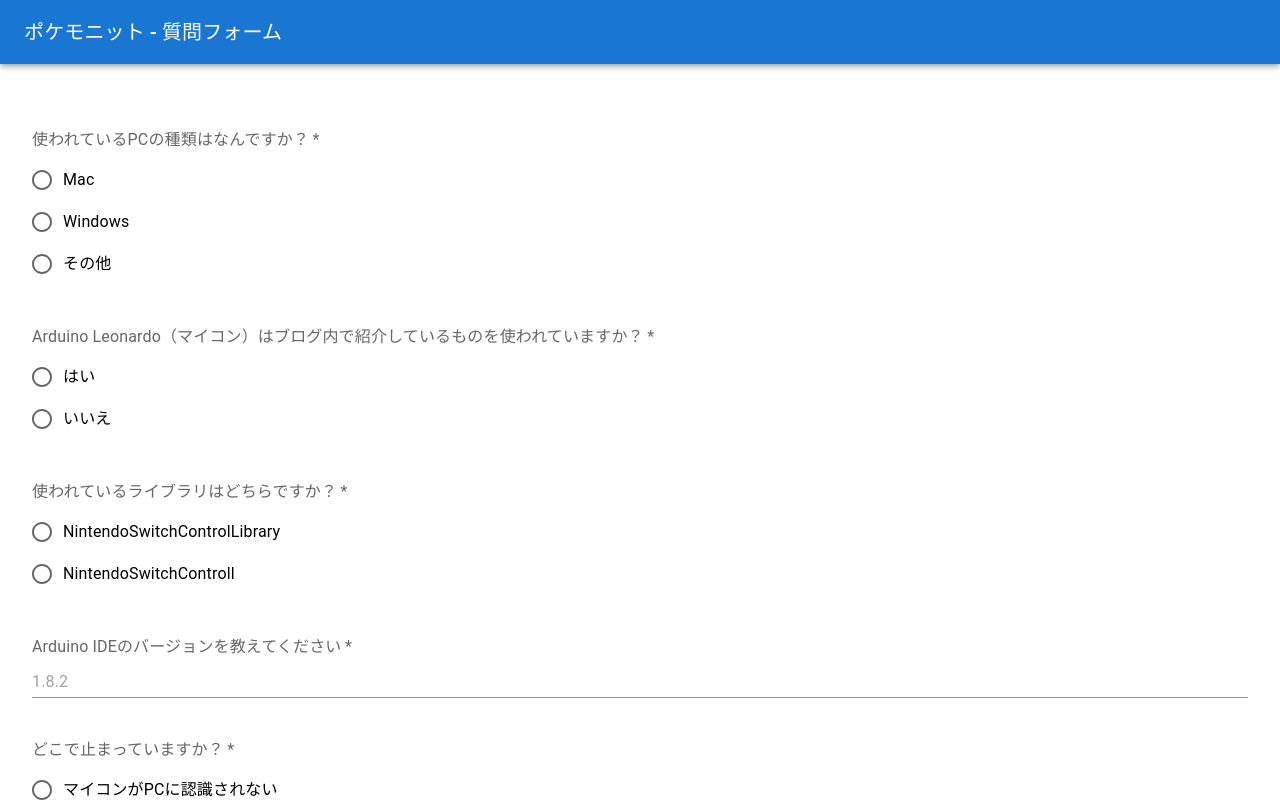
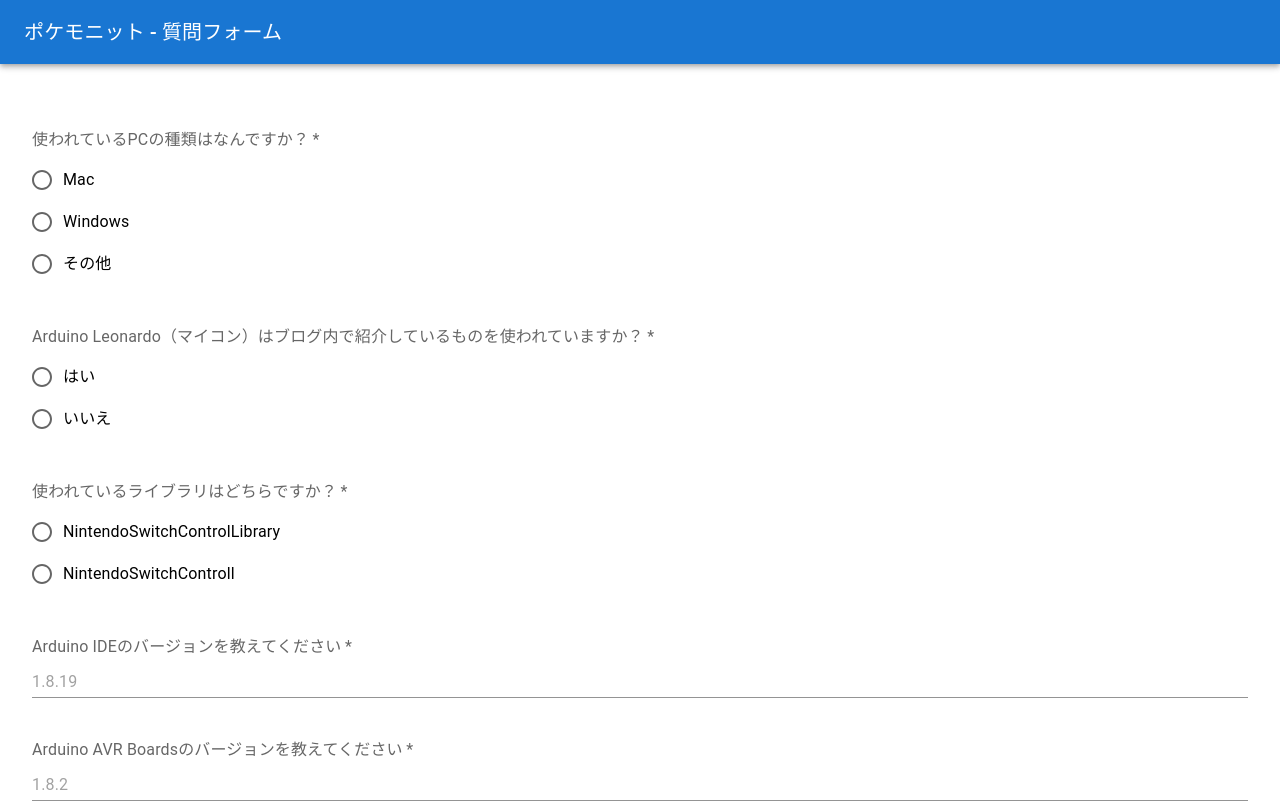
Before and after one commit to lefmarna/contact.pokemonit, a Next.js app: page /setup in a window 1280 px wide. Shown: the top 802 px of the page. Built offline with nearby package versions, Linux system fonts and the light colour scheme.

Commit message:
feat: Arduino AVR Boardsのバージョンの項目を追加

```diff
--- a/src/constants/setup.ts
+++ b/src/constants/setup.ts
@@ -2,5 +2,6 @@
 export const MICON_TITLE = 'Arduino Leonardo（マイコン）はブログ内で紹介しているものを使われていますか？'
 export const LIBRARY_TITLE = '使われているライブラリはどちらですか？'
 export const ARDUINO_TITLE = 'Arduino IDEのバージョンを教えてください'
+export const AVR_BOARDS_TITLE = 'Arduino AVR Boardsのバージョンを教えてください'
 export const WHERE_STOP_TITLE = 'どこで止まっていますか？'
 export const DEBUG_TEXT_FIELD_TITLE = 'どこまでの動作を確認できているかを具体的に教えてください'
--- a/src/pages/setup/index.tsx
+++ b/src/pages/setup/index.tsx
@@ -10,6 +10,7 @@
 import { versionRegexp } from '../../constants/regexp'
 import {
   ARDUINO_TITLE,
+  AVR_BOARDS_TITLE,
   COMPUTER_TITLE,
   DEBUG_TEXT_FIELD_TITLE,
   LIBRARY_TITLE,
@@ -18,6 +19,7 @@
 } from '../../constants/setup'
 import {
   arduinoState,
+  avrBoardsState,
   computerState,
   computerTextFieldValueState,
   debugTextFieldState,
@@ -69,6 +71,12 @@
     setArduinoValue(e.target.value)
   }
 
+  // Arduino AVR Boardsのバージョンを教えてください。
+  const [avrBoardsValue, setAvrBoardsValue] = useRecoilState(avrBoardsState)
+  const onChangeAvrBoardsValue = (e: ChangeEvent<HTMLInputElement | HTMLTextAreaElement>) => {
+    setAvrBoardsValue(e.target.value)
+  }
+
   // どこで止まっていますか？
   const whereStopItems = [
     { value: 'マイコンがPCに認識されない', label: 'マイコンがPCに認識されない' },
@@ -101,6 +109,7 @@
     miconValue === '' ||
     libraryValue === '' ||
     !versionRegexp.test(arduinoValue) ||
+    !versionRegexp.test(avrBoardsValue) ||
     whereStopValue === '' ||
     (whereStopValue === 'その他' && whereStopTextFieldValue === '') ||
     debugTextFieldValue === ''
@@ -135,6 +144,14 @@
         variant='standard'
         value={arduinoValue}
         onChange={onChangeArduinoValue}
+        placeholder='1.8.19'
+        required={true}
+      />
+      <TextFieldForm
+        formLabel={AVR_BOARDS_TITLE}
+        variant='standard'
+        value={avrBoardsValue}
+        onChange={onChangeAvrBoardsValue}
         placeholder='1.8.2'
         required={true}
       />
--- a/src/pages/setup/result.tsx
+++ b/src/pages/setup/result.tsx
@@ -3,6 +3,7 @@
 import { useRecoilValue } from 'recoil'
 import {
   ARDUINO_TITLE,
+  AVR_BOARDS_TITLE,
   COMPUTER_TITLE,
   DEBUG_TEXT_FIELD_TITLE,
   LIBRARY_TITLE,
@@ -11,6 +12,7 @@
 } from '../../constants/setup'
 import {
   arduinoState,
+  avrBoardsState,
   computerState,
   computerTextFieldValueState,
   debugTextFieldState,
@@ -32,6 +34,7 @@
   const miconValue = useRecoilValue(miconState)
   const libraryValue = useRecoilValue(libraryState)
   const arduinoValue = useRecoilValue(arduinoState)
+  const avrBoardsValue = useRecoilValue(avrBoardsState)
   const whereStopValue = useRecoilValue(whereStopState)
   const whereStopTextFieldValue = useRecoilValue(whereStopTextFieldState)
   const debugTextFieldValue = useRecoilValue(debugTextFieldState)
@@ -39,7 +42,7 @@
   const computerResult = computerValue !== 'その他' ? computerValue : computerTextFieldValue
   const whereStopResult = whereStopValue !== 'その他' ? whereStopValue : whereStopTextFieldValue
 
-  const resultMessage = `【${COMPUTER_TITLE}】\n${computerResult}\n\n【${MICON_TITLE}】\n${miconValue}\n\n【${LIBRARY_TITLE}】\n${libraryValue}\n\n【${ARDUINO_TITLE}】\n${arduinoValue}\n\n【${WHERE_STOP_TITLE}】\n${whereStopResult}\n\n【${DEBUG_TEXT_FIELD_TITLE}】\n${debugTextFieldValue}`
+  const resultMessage = `【${COMPUTER_TITLE}】\n${computerResult}\n\n【${MICON_TITLE}】\n${miconValue}\n\n【${LIBRARY_TITLE}】\n${libraryValue}\n\n【${ARDUINO_TITLE}】\n${arduinoValue}\n\n【${AVR_BOARDS_TITLE}】\n${avrBoardsValue}\n\n【${WHERE_STOP_TITLE}】\n${whereStopResult}\n\n【${DEBUG_TEXT_FIELD_TITLE}】\n${debugTextFieldValue}`
 
   const [openTip, setOpenTip] = useState(false)
 
--- a/src/store/setupState.ts
+++ b/src/store/setupState.ts
@@ -25,6 +25,11 @@
   default: '',
 })
 
+export const avrBoardsState = atom({
+  key: 'avrBoardsState',
+  default: '',
+})
+
 export const whereStopState = atom({
   key: 'whereStopState',
   default: '',
```
Also changed, not shown: .circleci/config.yml.
